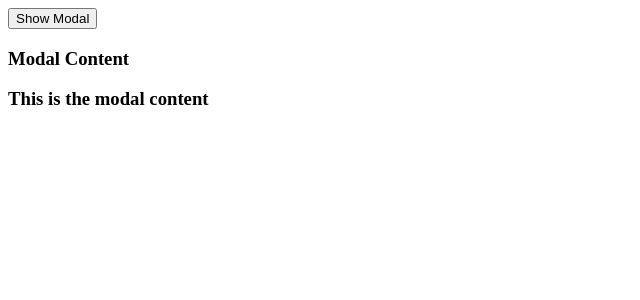
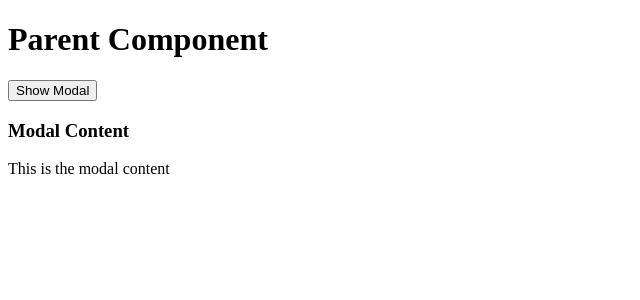
Before and after one commit to acciojob/lift-state-up-1-sayantan174, a React app: page / in a window 1280 px wide. Both pictures are taken after a click on the button "Show Modal". Shown: the top 300 px of the page, without its empty margins (0-640 px from the left). Built offline with nearby package versions, Linux system fonts and the light colour scheme.

Commit message:
submitting code-Thu Jun 22 2023 20:12:26 GMT+0530 (India Standard Time)

```diff
--- a/src/components/App.js
+++ b/src/components/App.js
@@ -5,6 +5,7 @@ const App = () => {
   const [showModal, setShowModal] = useState(false);
   return (
     <div className="parent">
+    <h1>Parent Component</h1>
       {/* Do not remove the main div */}
       <Modal
         showModal={showModal}
--- a/src/components/Modal.js
+++ b/src/components/Modal.js
@@ -7,7 +7,7 @@ const Modal = (props)=>{
             {props.showModal &&
             <div>
                 <h3>Modal Content</h3>
-                <h3>This is the modal content</h3>
+                <p>This is the modal content</p>
             </div>}
         </>
     )
```
